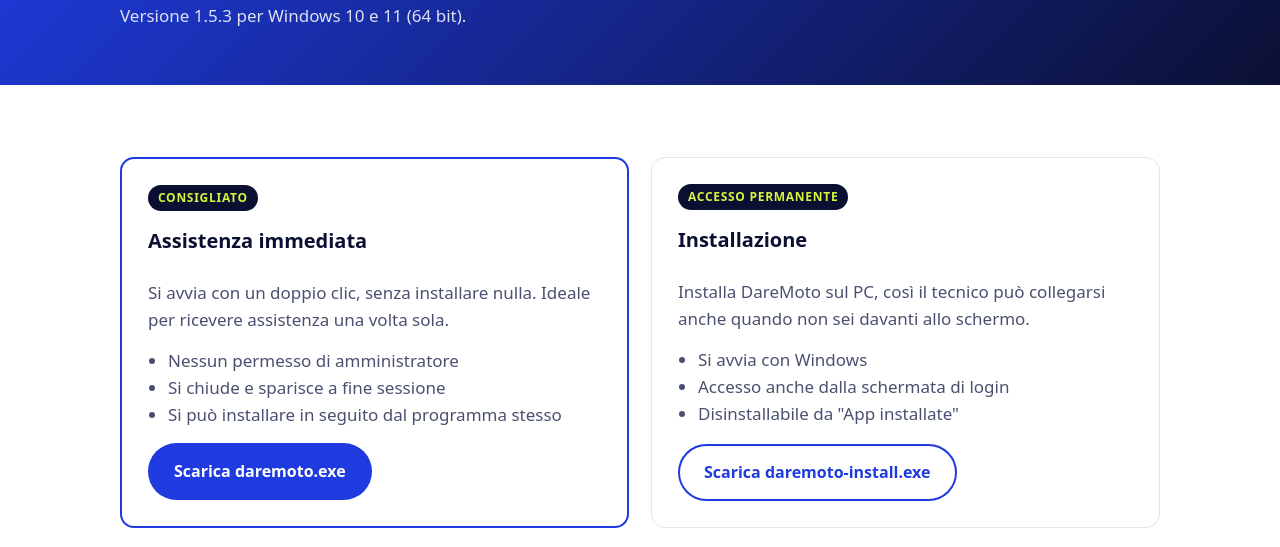
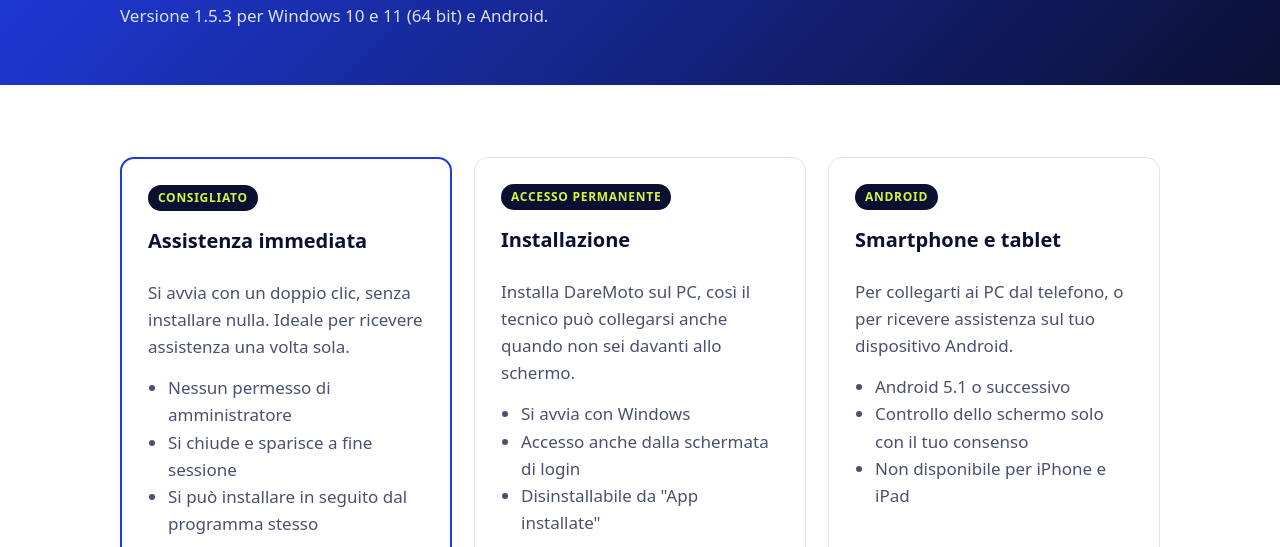
Before and after one commit to s-romano-ianus/daremoto-site, a plain HTML site: page download/index.html in a window 1280 px wide. Shown: the part 179-726 px from the top of the page. Drawn offline with Linux system fonts and the light colour scheme.

Commit message:
Download: aggiunta app Android (daremoto.apk)
Co-Authored-By: Claude Opus 5.5 <noreply@anthropic.com>

```diff
--- a/download/index.html
+++ b/download/index.html
@@ -26,7 +26,7 @@
     <div class="page-head">
       <div class="wrap">
         <h1>Scarica DareMoto</h1>
-        <p>Versione 1.5.3 per Windows 10 e 11 (64 bit).</p>
+        <p>Versione 1.5.3 per Windows 10 e 11 (64 bit) e Android.</p>
       </div>
     </div>
 
@@ -55,10 +55,22 @@
             </ul>
             <a class="btn btn-outline" href="https://github.com/s-romano-ianus/rustdesk/releases/latest/download/daremoto-install.exe">Scarica daremoto-install.exe</a>
           </div>
+          <div class="card dl-card">
+            <span class="tag">Android</span>
+            <h3>Smartphone e tablet</h3>
+            <p>Per collegarti ai PC dal telefono, o per ricevere assistenza sul tuo dispositivo Android.</p>
+            <ul>
+              <li>Android 5.1 o successivo</li>
+              <li>Controllo dello schermo solo con il tuo consenso</li>
+              <li>Non disponibile per iPhone e iPad</li>
+            </ul>
+            <a class="btn btn-outline" href="https://github.com/s-romano-ianus/rustdesk/releases/latest/download/daremoto.apk">Scarica daremoto.apk</a>
+          </div>
         </div>
 
         <div class="callout warn">
           <p><strong>Windows potrebbe mostrare l'avviso "Windows ha protetto il PC".</strong> Se hai scaricato il file da questo sito, clicca su <em>Ulteriori informazioni</em> e poi su <em>Esegui comunque</em>.</p>
+          <p style="margin-top:10px"><strong>Su Android</strong> il telefono chiederà di consentire l'installazione di app da questa fonte (browser o file manager): autorizzala solo per installare DareMoto.</p>
         </div>
 
         <p class="section-lead">Tutte le versioni, con le note di rilascio e il codice sorgente corrispondente, sono disponibili su <a href="https://github.com/s-romano-ianus/rustdesk/releases">GitHub</a>.</p>
```
